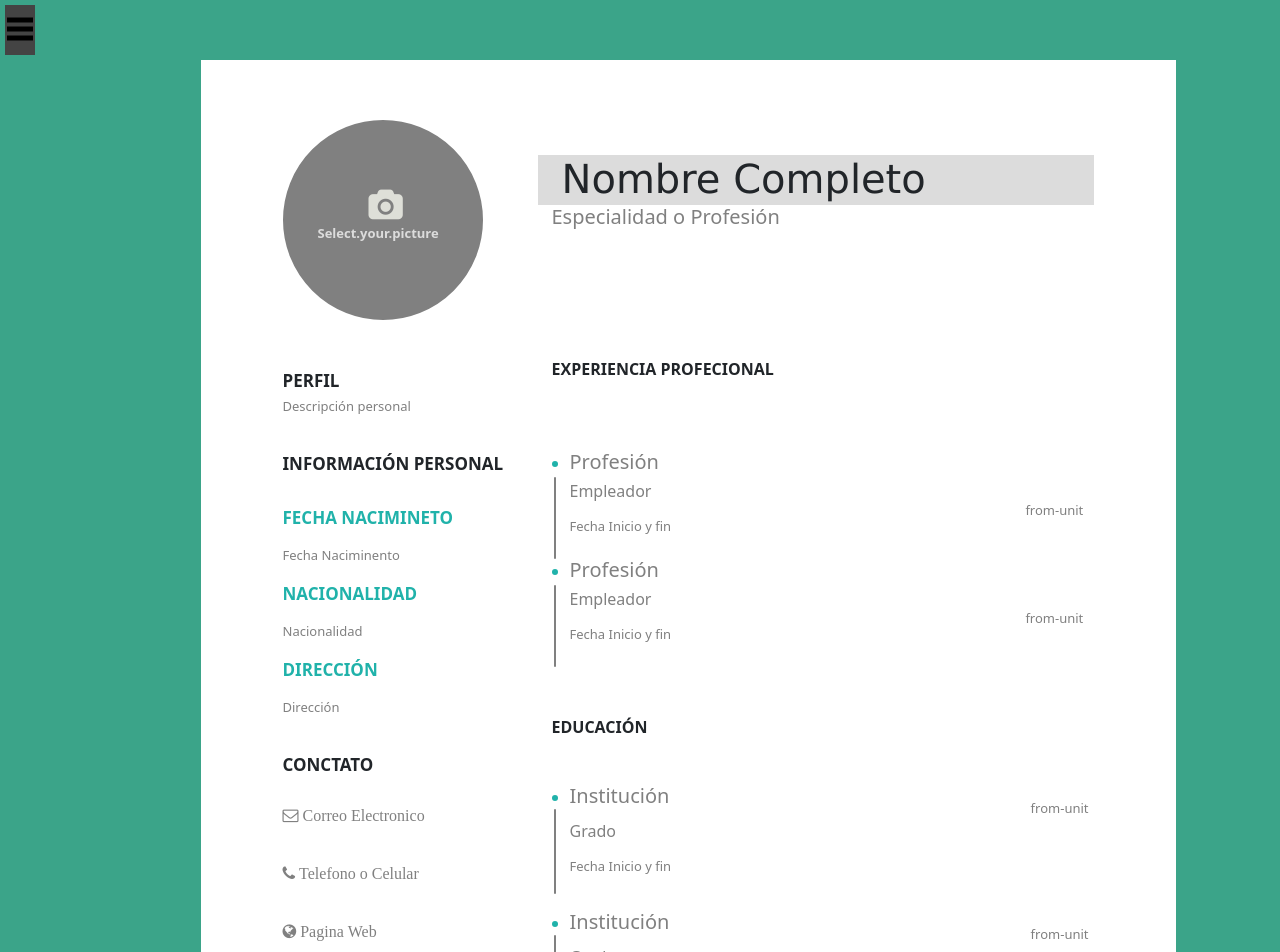
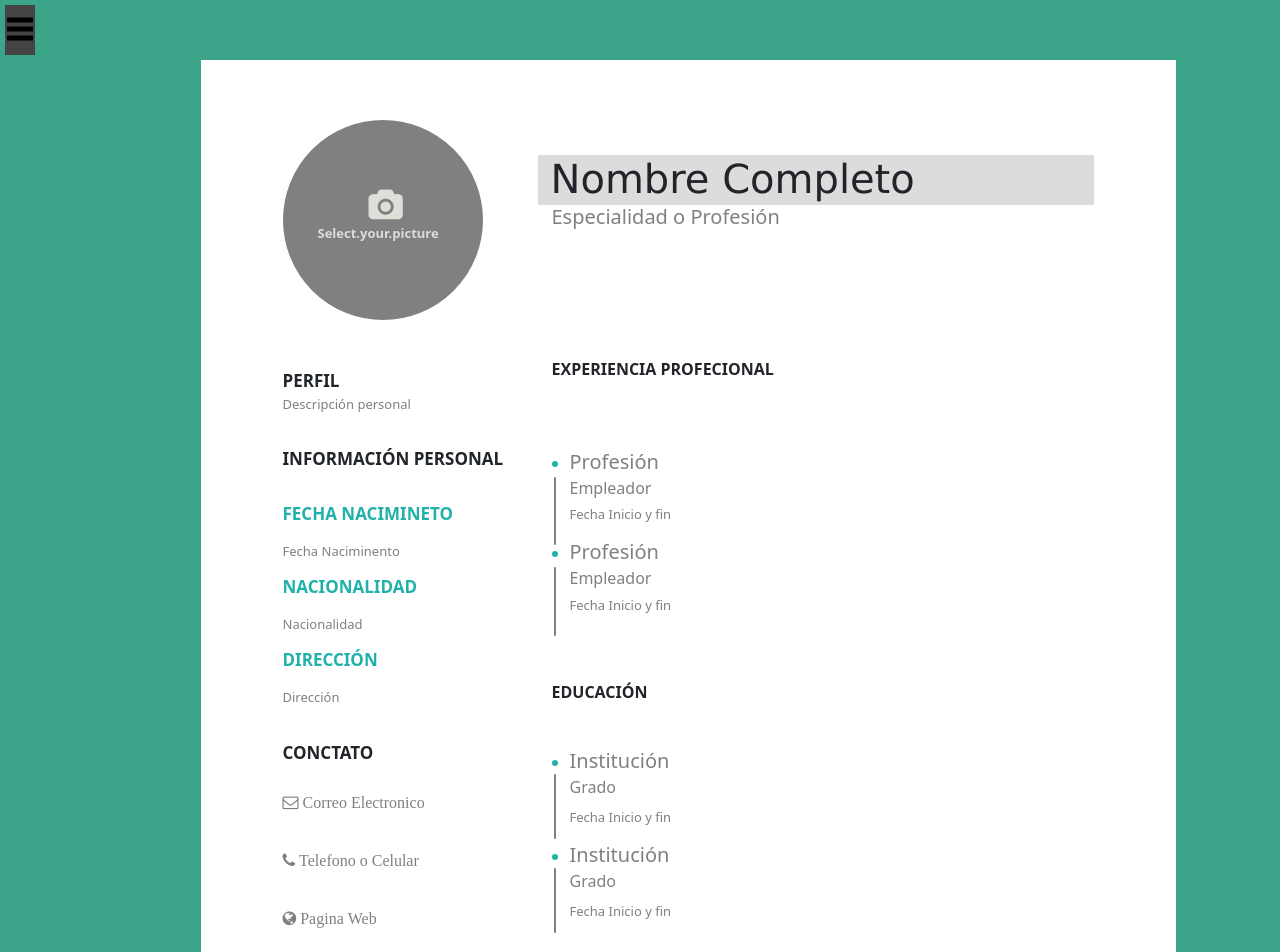
Before and after one commit to luisduv/resumen, a React (Create React App) app: page / in a window 1280 px wide. Shown: the top 952 px of the page. Built offline with nearby package versions, Linux system fonts and the light colour scheme.

Commit message:
modificacion a los map y a otros estudios

```diff
--- a/src/App.css
+++ b/src/App.css
@@ -96,15 +96,17 @@ color: grey;
       size: 27;
        font-family: Verdana, Geneva, Tahoma, sans-serif;
        margin-left: 14px;
+
 }
 
 .ul{
   position: relative;
+
 }
 
 .ul.ul{
   top: 45px;
-  margin-bottom: -29px;
+  margin-bottom: -24px;
 }
 
 
@@ -127,7 +129,8 @@ color: grey;
 }
 
 .cuboedu{
-  margin-top: -21px;
+  margin-top: 0px;
+  line-height: 80%;
 }
 
 .linea2 {
@@ -158,7 +161,8 @@ color: grey;
 }
 
 .divicionletra120{
-  line-height: 115%;
+  /* line-height: 115%; */
+  line-height: 80%;
 }
 
 .colorazul{
@@ -223,6 +227,9 @@ color: grey;
 
 .inputnombre{
   overflow: hidden;
+  width: 626px;
+  margin-left: -11px;
+
 }
 .botones2{
   margin-top: 7px;
@@ -261,6 +268,7 @@ color: grey;
 .derech{
   margin-right: 70px;
   min-height: 1000%;
+
 }
 
 
--- a/src/page/Pagina.js
+++ b/src/page/Pagina.js
@@ -127,7 +127,7 @@ export default class Pagina extends Component {
 
     limpiartodootro = () => {
         const { form } = this.state;
-        this.setState({ indexEdicionotro: null, form: { ...form, educationotro: "", institucionotro: "", fechainicioeduotro: "", fechafineduotro: "" } });
+        this.setState({ indexEdicionotro: null, form: { ...form, educationotro: "", institucionotro: "", fechainiciootro: "", fechafinotro: "" } });
     }
 
     eliminar = (dato) => {
@@ -164,14 +164,14 @@ export default class Pagina extends Component {
         var opcion = window.confirm("Esta seguro de eliminar  " + dato.id);
         if (opcion) {
             var contador = 0;
-            var lista = this.state.info;
+            var lista = this.state.infootro;
             lista.map((registro) => {
                 if (registro.id == dato.id) {
                     lista.splice(contador, 1)
                 }
                 contador++;
             });
-            this.setState({ info: lista });
+            this.setState({ infootro: lista });
         }
     }
     //editar y guradar
@@ -238,7 +238,7 @@ export default class Pagina extends Component {
             var id = this.state.infootro.length + 1;
             lista.push({ id, educationotro: form.educationotro, institucionotro: form.institucionotro, fechainiciootro: form.fechainiciootro, fechafinotro: form.fechafinotro })
         }
-        this.limpiartodoedu()
+        this.limpiartodootro()
         this.setState({ indexEdicionotro: null, infootro: lista });
         console.log(data)
     }
@@ -437,10 +437,10 @@ export default class Pagina extends Component {
 
                                         {this.state.infootro.map((e, i) => (
                                             <tr>
-                                                <td className=" contenidoeli" onClick={() => this.mostrareditaredu(e, i)}>{e.institucionotro}</td>
-                                                <td className=" contenidoeli" onClick={() => this.mostrareditaredu(e, i)}>{e.educationotro}</td>
-                                                <td className=" contenidoeli" onClick={() => this.mostrareditaredu(e, i)}>{e.fechainiciootro}</td>
-                                                <td className=" contenidoeli" onClick={() => this.mostrareditaredu(e, i)}>{e.fechafinotro}</td>
+                                                <td className=" contenidoeli" onClick={() => this.mostrareditarotro(e, i)}>{e.institucionotro}</td>
+                                                <td className=" contenidoeli" onClick={() => this.mostrareditarotro(e, i)}>{e.educationotro}</td>
+                                                <td className=" contenidoeli" onClick={() => this.mostrareditarotro(e, i)}>{e.fechainiciootro}</td>
+                                                <td className=" contenidoeli" onClick={() => this.mostrareditarotro(e, i)}>{e.fechafinotro}</td>
 
                                                 {/*   <td><button type="button" onClick={() => this.editar(e)} className="btn btn-danger">editar</button></td>  */}
                                                 <td className="eli"><button type="button" onClick={() => this.eliminarotro(e)} className="btn btn-danger btn-sm ">Eliminar</button></td>
@@ -518,7 +518,7 @@ export default class Pagina extends Component {
                                             <div className="linea"></div>
                                             <div className="divicionletra120">
                                                 <label className="colorgris normal">Empleador</label>
-                                                <label className="letrapequenaderecha">from-unit</label><br></br>
+                                                <br></br><br></br>
                                                 <p className="colorgris letrapequena2 parrafo">Fecha Inicio y fin</p>
                                                 <br></br><br></br>
                                             </div>
@@ -528,7 +528,7 @@ export default class Pagina extends Component {
                                             <div className="linea"></div>
                                             <div className="divicionletra120">
                                                 <label className="colorgris normal">Empleador</label>
-                                                <label className="letrapequenaderecha">from-unit</label><br></br>
+                                                <br></br><br></br>
                                                 <p className="colorgris letrapequena2 parrafo">Fecha Inicio y fin</p>
                                                 <br></br><br></br>
                                             </div>
@@ -547,7 +547,7 @@ export default class Pagina extends Component {
                                                 <div className="linea2"></div>
                                                 <li className="colorazul"><h5 className="colorgris">Institución</h5></li>
                                                 <div className="cuboedu">
-                                                    <label className="letrapequenaabajo ">from-unit</label>
+
                                                     <p className="parrafo colorgris">Grado</p>
                                                     <p className="colorgris letrapequena2 parrafo">Fecha Inicio y fin</p>
                                                     <br></br><br></br>
@@ -557,7 +557,7 @@ export default class Pagina extends Component {
                                                 <div className="linea2"></div>
                                                 <li className="colorazul"><h5 className="colorgris">Institución</h5></li>
                                                 <div className="cuboedu">
-                                                    <label className="letrapequenaabajo ">from-unit</label>
+
                                                     <p className="parrafo colorgris">Grado</p>
                                                     <p className="colorgris letrapequena2 parrafo">Fecha Inicio y fin</p>
                                                     <br></br><br></br>
@@ -575,7 +575,7 @@ export default class Pagina extends Component {
                                                 <div className="linea2"></div>
                                                 <li className="colorazul"><h5 className="colorgris">Institución</h5></li>
                                                 <div className="cuboedu">
-                                                    <label className="letrapequenaabajo ">from-unit</label>
+
                                                     <p className="parrafo colorgris">Titulo</p>
                                                     <p className="colorgris letrapequena2 parrafo">Fecha Inicio y fin</p>
                                                     <br></br><br></br>
@@ -585,7 +585,7 @@ export default class Pagina extends Component {
                                                 <div className="linea2"></div>
                                                 <li className="colorazul"><h5 className="colorgris">Institución</h5></li>
                                                 <div className="cuboedu">
-                                                    <label className="letrapequenaabajo ">from-unit</label>
+
                                                     <p className="parrafo colorgris">Titulo</p>
                                                     <p className="colorgris letrapequena2 parrafo">Fecha Inicio y fin</p>
                                                     <br></br><br></br>
--- a/src/secciones/Secciones.js
+++ b/src/secciones/Secciones.js
@@ -7,7 +7,7 @@ export function Secciones({ data} ) {
             <div className="linea"></div>
             <div className="divicionletra120">
                 <label className="colorgris normal">{e.empleador }</label>
-                <label className="letrapequenaderecha">from-unit</label><br></br>
+                <br></br><br></br>
                 <p className="colorgris letrapequena2 parrafo">{e.fechainicio   + " - " + e.fechafin }</p>
                 <br></br><br></br>
             </div>
--- a/src/secciones/Seccionesotro.js
+++ b/src/secciones/Seccionesotro.js
@@ -5,7 +5,7 @@ export function Seccionesotro({ data }) {
             <div className="linea2"></div>
             <li className="colorazul"><h5 className="colorgris">{e.institucionotro}</h5></li>
             <div className="cuboedu">
-                <label className="letrapequenaabajo ">from-unit</label>
+
                 <p className="parrafo colorgris"> {e.educationotro}</p>
                 <p className="colorgris letrapequena2 parrafo">{e.fechainiciootro + " - " + e.fechafinotro}</p>
                 <br></br><br></br>
--- a/src/secciones/Secionesedu.js
+++ b/src/secciones/Secionesedu.js
@@ -5,7 +5,7 @@ export function Seccionesedu({ data }) {
             <div className="linea2"></div>
             <li className="colorazul"><h5 className="colorgris">{e.institucion }</h5></li>
             <div className="cuboedu">
-                <label className="letrapequenaabajo ">from-unit</label>
+
                 <p className="parrafo colorgris"> {e.education }</p>
                 <p className="colorgris letrapequena2 parrafo">{e.fechainicioedu  + " - " + e.fechafinedu }</p>
                 <br></br><br></br>
```
